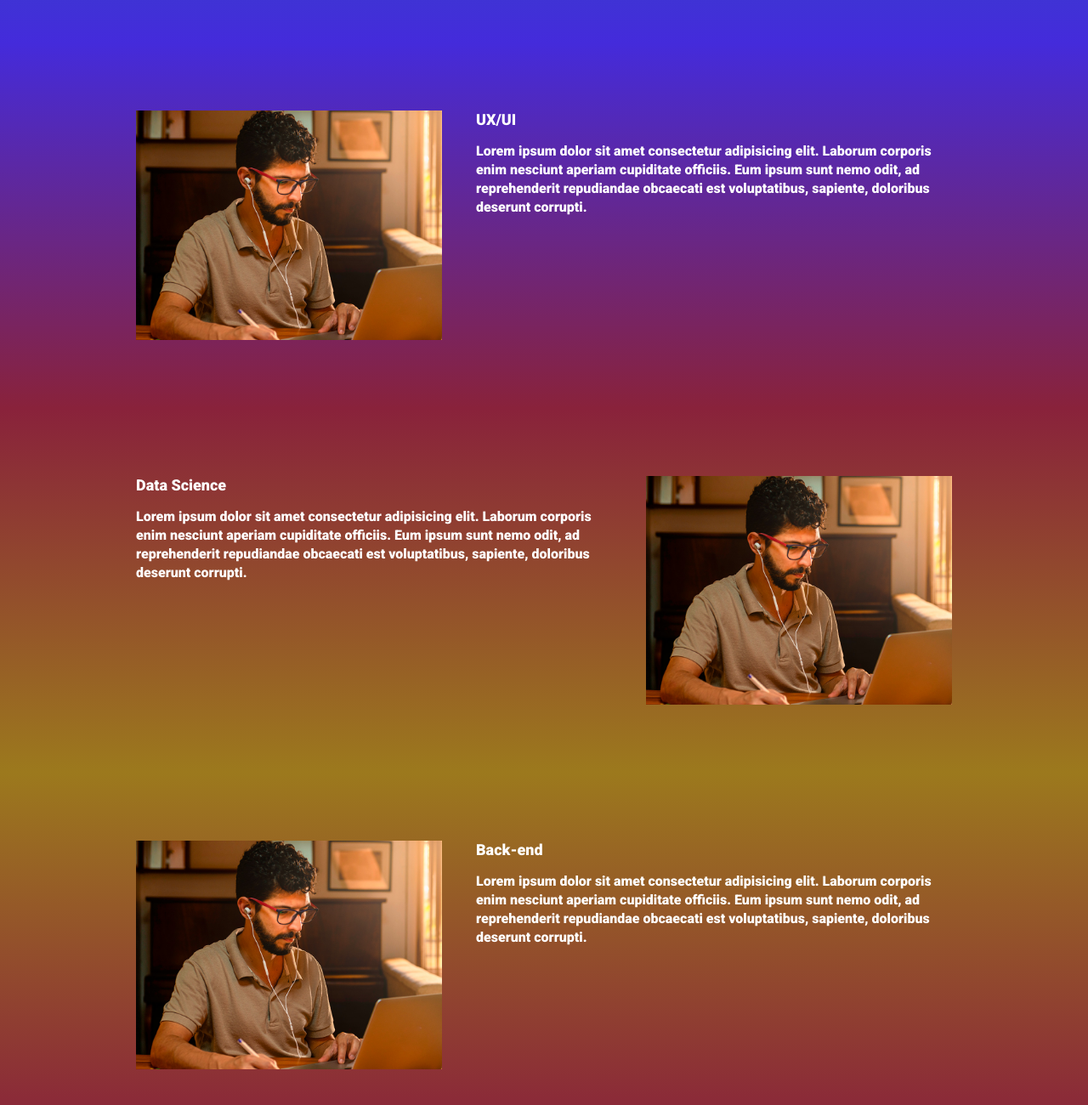
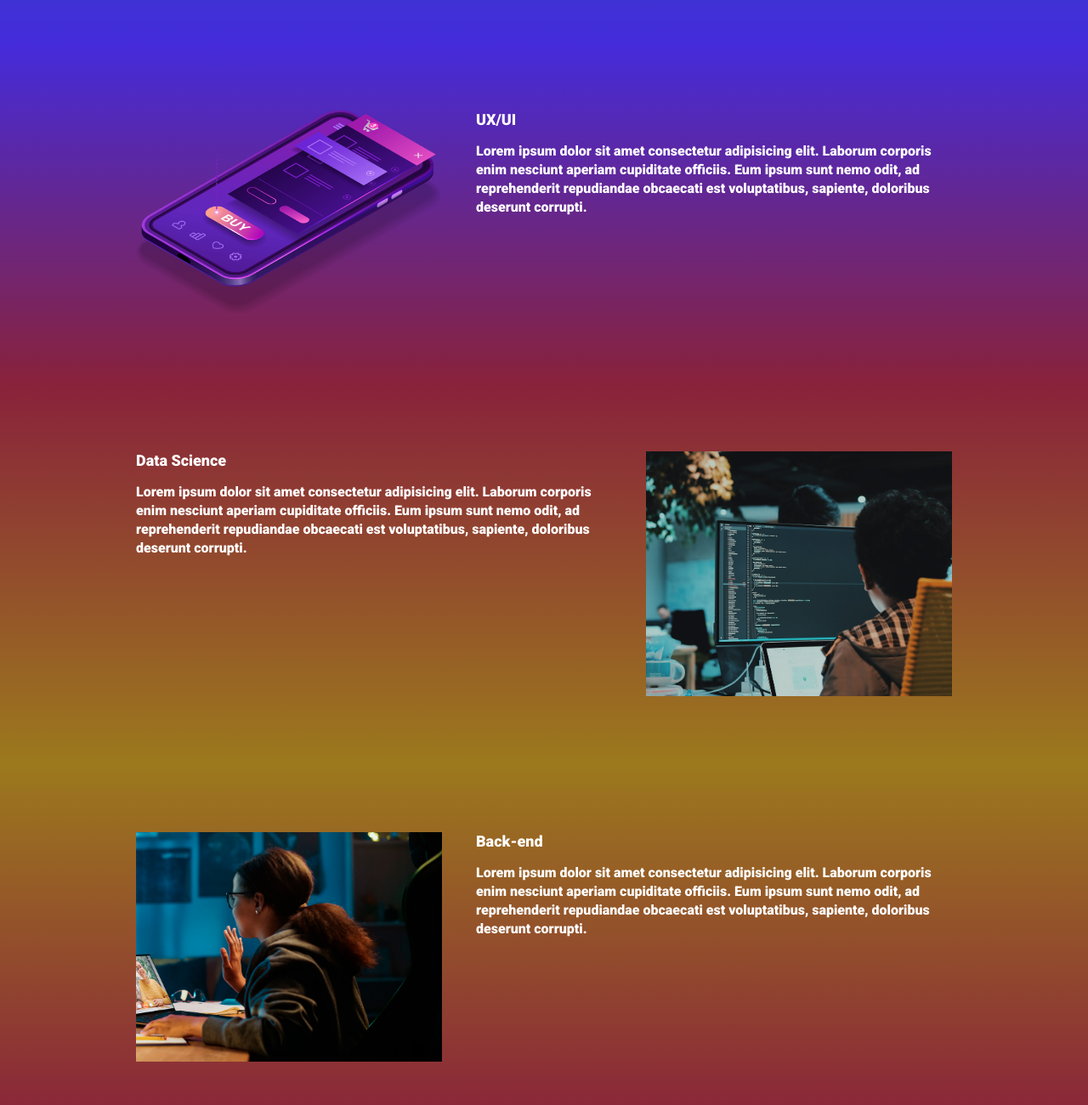
Before and after one commit to murilonp9/ebac_tech_talks, a website built with Parcel: page src/index.html in a window 1280 px wide. Shown: the part 940-2240 px from the top of the page at 85% size. Built offline with nearby package versions, Linux system fonts and the light colour scheme.

Commit message:
atualizando imagens das seções

```diff
--- a/src/index.html
+++ b/src/index.html
@@ -55,7 +55,7 @@
                 <h2 class="event__details__title">UX/UI</h2>
                 <p class="event__details__description">Lorem ipsum dolor sit amet consectetur adipisicing elit. Laborum corporis enim nesciunt aperiam cupiditate officiis. Eum ipsum sunt nemo odit, ad reprehenderit repudiandae obcaecati est voluptatibus, sapiente, doloribus deserunt corrupti.</p>
             </div>
-            <img class="event__image" src="./images/frontend.png" alt="Front-end">
+            <img class="event__image" src="./images/ui-ux.png" alt="UI-UX">
         </div>
     </section>
     <section class="event event--data-science">
@@ -64,7 +64,7 @@
                 <h2 class="event__details__title">Data Science</h2>
                 <p class="event__details__description">Lorem ipsum dolor sit amet consectetur adipisicing elit. Laborum corporis enim nesciunt aperiam cupiditate officiis. Eum ipsum sunt nemo odit, ad reprehenderit repudiandae obcaecati est voluptatibus, sapiente, doloribus deserunt corrupti.</p>
             </div>
-            <img class="event__image" src="./images/frontend.png" alt="Front-end">
+            <img class="event__image" src="./images/data.png" alt="Data Science">
         </div>
     </section>
     <section class="event event--backend event--image-left">
@@ -73,7 +73,7 @@
                 <h2 class="event__details__title">Back-end</h2>
                 <p class="event__details__description">Lorem ipsum dolor sit amet consectetur adipisicing elit. Laborum corporis enim nesciunt aperiam cupiditate officiis. Eum ipsum sunt nemo odit, ad reprehenderit repudiandae obcaecati est voluptatibus, sapiente, doloribus deserunt corrupti.</p>
             </div>
-            <img class="event__image" src="./images/frontend.png" alt="Front-end">
+            <img class="event__image" src="./images/backend.png" alt="Back-end">
         </div>
     </section>
 
```
